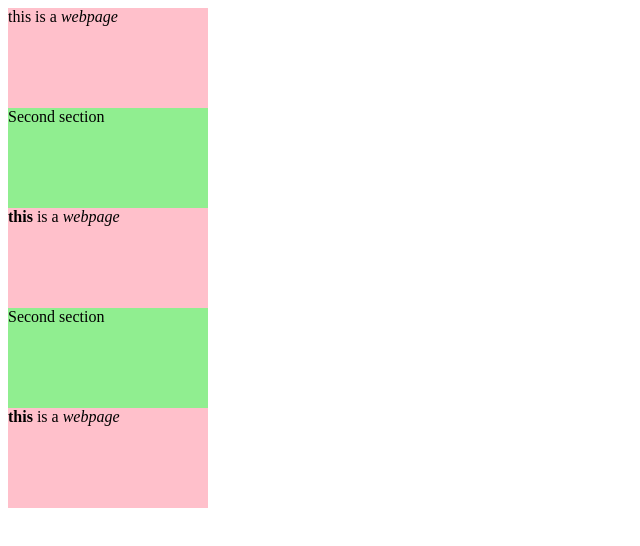
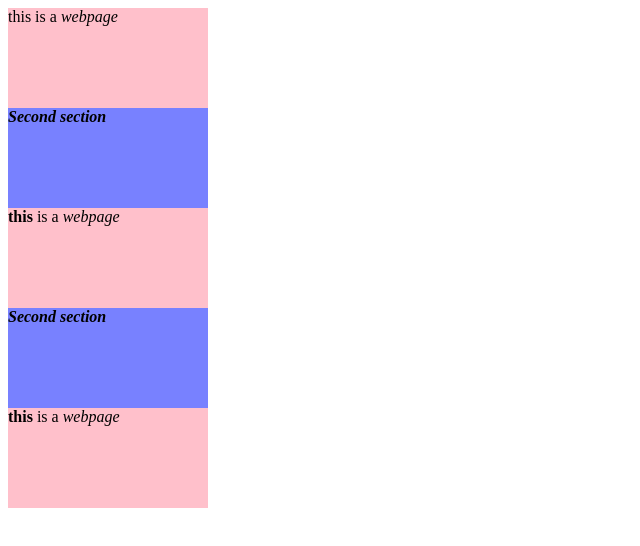
Before and after one commit to richbryden/sexy_harvard_html, a plain HTML site: page index.html in a window 1280 px wide. Shown: the whole page, without its empty margins (0-640 px from the left). Drawn offline with Linux system fonts and the light colour scheme.

Commit message:
played with hex colors

```diff
--- a/index.html
+++ b/index.html
@@ -22,11 +22,13 @@
 <style>
     .pink_box{background-color: pink;
     height: 100px;
-    width: 200px
+    width: 200px;
     }
-    .green_box{background-color: lightgreen;
+    .green_box{background-color: #7881ff;
     height: 100px;
-    width: 200px
+    width: 200px;
+    font-weight: bold;
+    font-style: italic;
     }
 
 </style>
```
